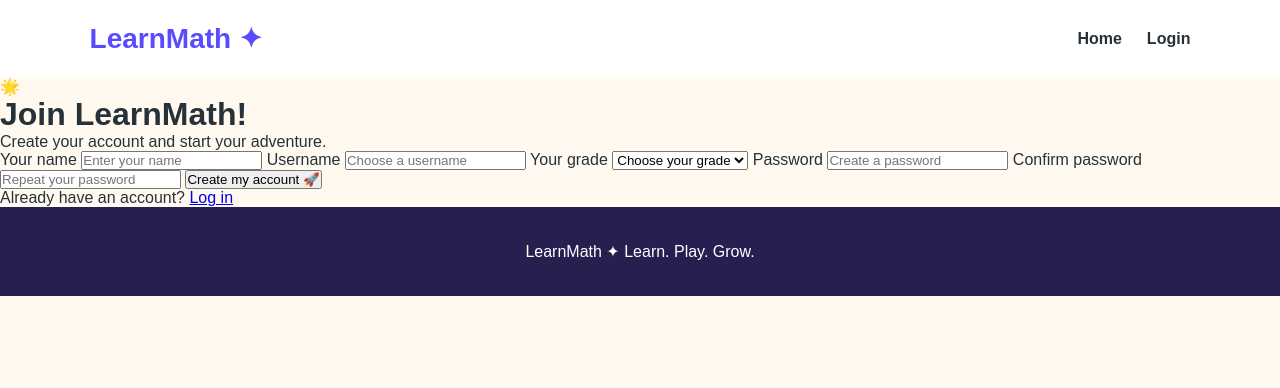
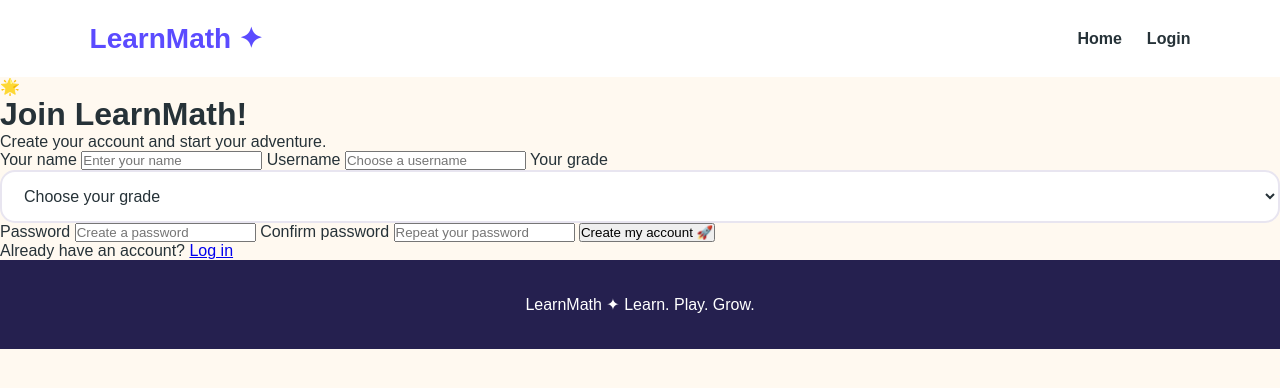
Before and after one commit to tamina12/LearnMathKids, a plain HTML site: page register.html in a window 1280 px wide. Drawn offline with Linux system fonts and the light colour scheme.

Commit message:
Update style.css

```diff
--- a/style.css
+++ b/style.css
@@ -26,7 +26,22 @@ body {
     font-weight: 800;
     color: #5b4bff;
 }
+/* ===== REGISTER ===== */
 
+.login-card select {
+    width: 100%;
+    padding: 15px 18px;
+    border: 2px solid #e8e5f0;
+    border-radius: 15px;
+    font-size: 16px;
+    background: white;
+    color: #263238;
+    outline: none;
+}
+
+.login-card select:focus {
+    border-color: #5b4bff;
+}
 .nav-links {
     display: flex;
     gap: 25px;
```
